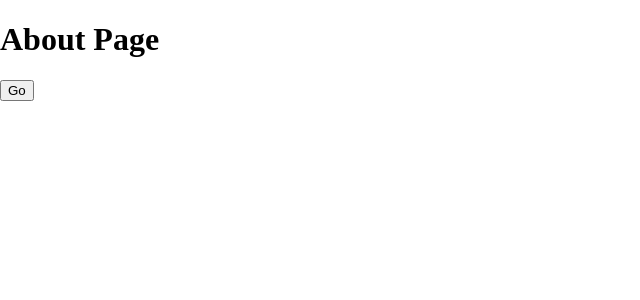
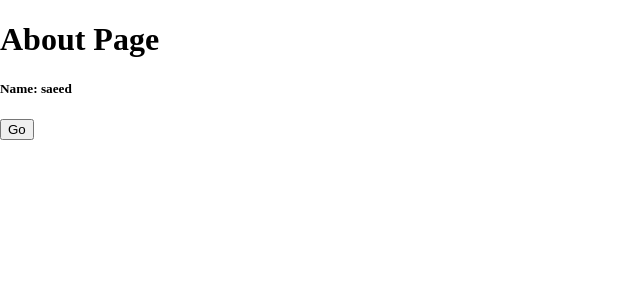
Before and after one commit to espitman/electron-typescript-kit, a React app: page / in a window 1280 px wide. Both pictures are taken after a click on the button "Go". Shown: the top 300 px of the page, without its empty margins (0-640 px from the left). Built offline with nearby package versions, Linux system fonts and the light colour scheme.

Commit message:
feat: navigation params

```diff
--- a/src/router.tsx
+++ b/src/router.tsx
@@ -4,6 +4,7 @@ import { About } from './screen/about'
 
 interface State {
   url?: string
+  params?: any
 }
 
 interface Props {
@@ -28,20 +29,20 @@ export class Router extends React.Component<Props, State> {
   }
 
   navigation = {
-    go: (url: string) => {
-      this.setState({ url })
+    go: (url: string, params: any = {}) => {
+      this.setState({ url, params })
     }
   }
 
   render() {
-    const { url } = this.state
+    const { url, params = {} } = this.state
     const Component =
       components[
         (url as string).charAt(0).toUpperCase() + (url as string).substring(1)
       ]
     return (
       <div className="app">
-        <Component navigation={this.navigation} />
+        <Component navigation={this.navigation} params={params} />
       </div>
     )
   }
--- a/src/screen/about/index.tsx
+++ b/src/screen/about/index.tsx
@@ -6,9 +6,11 @@ export class About extends React.Component<any> {
   }
 
   render() {
+    const { params } = this.props
     return (
       <>
         <h1>About Page</h1>
+        <h5>Name: {params.name}</h5>
         <button onClick={this.handleClick}>Go</button>
       </>
     )
--- a/src/screen/home/index.tsx
+++ b/src/screen/home/index.tsx
@@ -2,7 +2,7 @@ import * as React from 'react'
 
 export class Home extends React.Component<any> {
   handleClick = () => {
-    this.props.navigation.go('about')
+    this.props.navigation.go('about', { name: 'saeed' })
   }
 
   render() {
```
